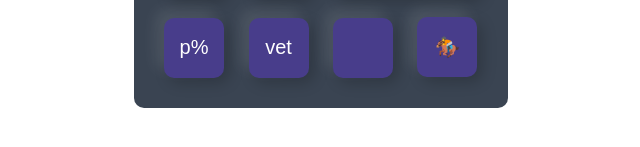
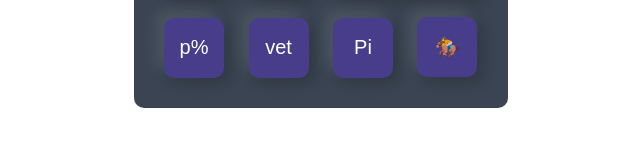
Before and after one commit to drmiguelito/drmiguelito.github.io, a plain HTML site: page CalculatorVet/calculator.html in a window 1280 px wide. Shown: the part 615-762 px from the top of the page, 319-959 px from the left. Drawn offline with Linux system fonts and the light colour scheme.

Commit message:
Update calculator.html

```diff
--- a/CalculatorVet/calculator.html
+++ b/CalculatorVet/calculator.html
@@ -57,7 +57,7 @@
                     <div>
                         <input type="button" value="p%" class="modeStyle" onclick="percentage()">
                         <input type="button" value="vet" class="modeStyle" onclick="veterinary()">
-                        <input type="button" value="" class="modeStyle" onclick="display.value =''">
+                        <input type="button" value="Pi" class="modeStyle" onclick="display.value ='3.14159265'">
                         <input type="button" value="🏇" class="modeStyle" onclick="racing()">
                     </div>
                 </form>
```
